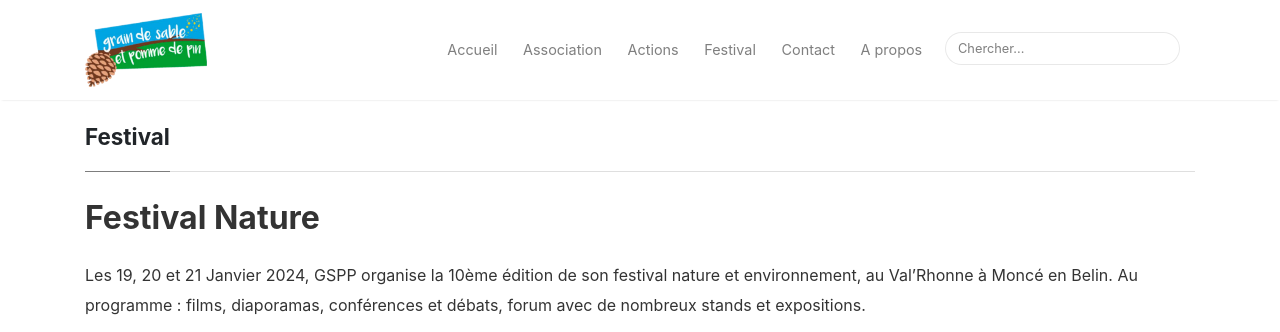
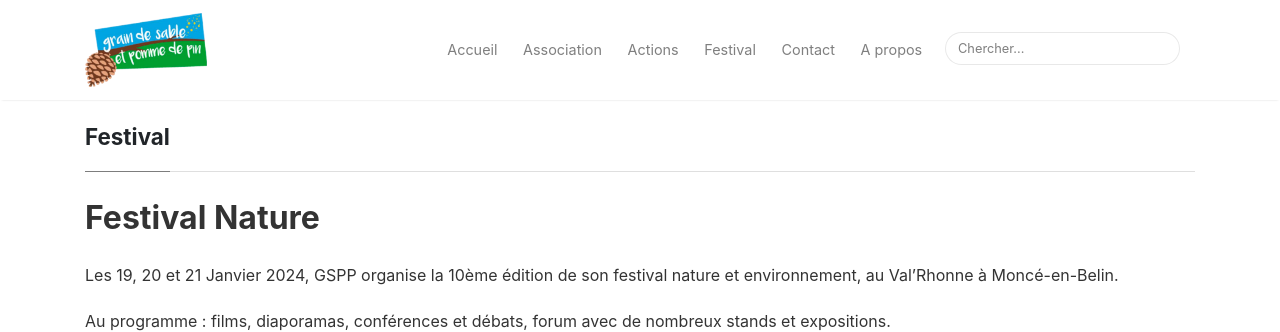
Before and after one commit to grain-de-sable-et-pomme-de-pin/grain-de-sable-et-pomme-de-pin.github.io, a Jekyll site: the page built from _pages/festival.md, in a window 1280 px wide, cut to the strip 0-332 px from the top of the page. Built offline with Jekyll 4.4.1, drawn with Linux system fonts in a browser that asks for light colours; nearby versions of some CDN libraries.

Commit message:
rédaction

```diff
--- a/_pages/festival.md
+++ b/_pages/festival.md
@@ -7,7 +7,8 @@ comments: false
 
 ## Festival Nature
 
-Les 19, 20 et 21 Janvier 2024, GSPP organise la 10ème édition de son festival nature et environnement, au Val'Rhonne à Moncé en Belin.
+Les 19, 20 et 21 Janvier 2024, GSPP organise la 10ème édition de son festival nature et environnement, au Val'Rhonne à Moncé-en-Belin.
+
 Au programme : films, diaporamas, conférences et débats, forum avec de nombreux stands et expositions.
 
 {% include youtubePlayer.html id="TqA5GQtwIeI?si=95t4a6b9ytLhQ82e" %}
```
